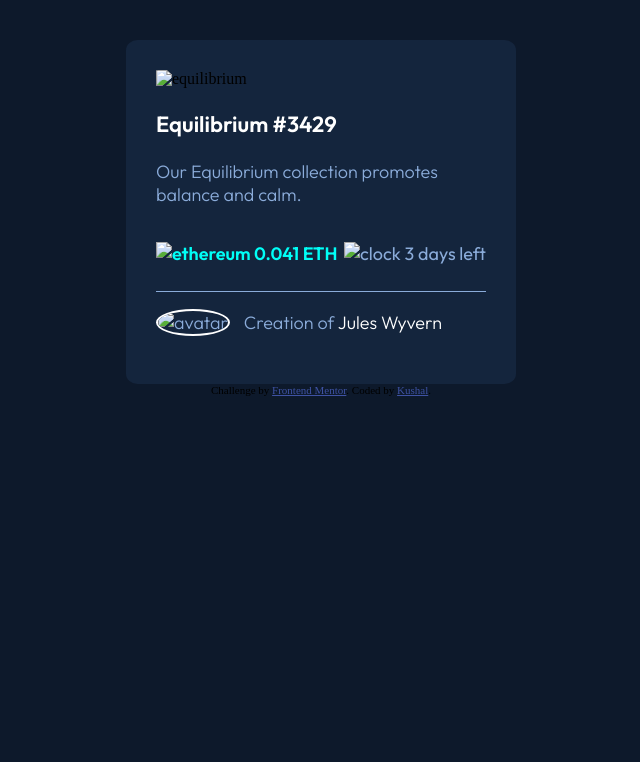
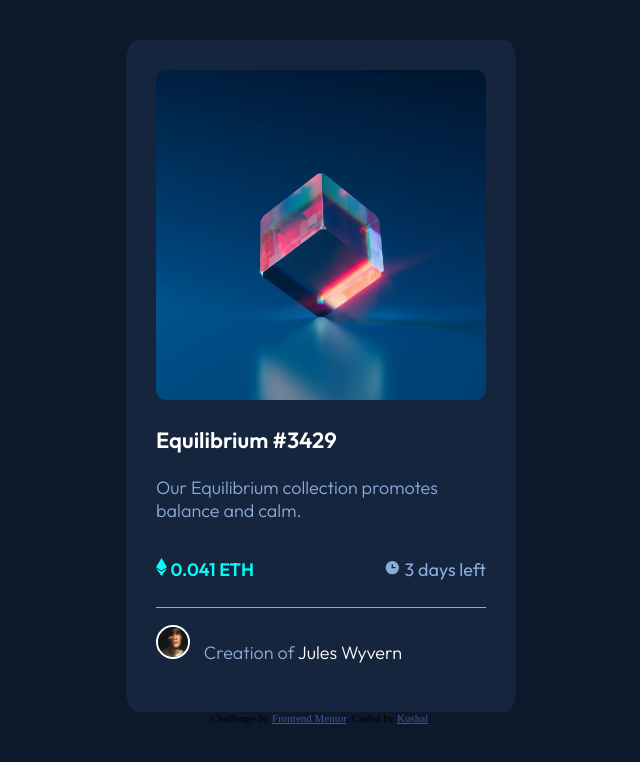
Before and after one commit to kkakumanomi/NFT-preview-card-component, a plain HTML site: page index.html in a window 1280 px wide. Shown: the top 762 px of the page, without its empty margins (399-1039 px from the left). Drawn offline with Linux system fonts and the light colour scheme.

Commit message:
Update index.html

```diff
--- a/index.html
+++ b/index.html
@@ -5,7 +5,7 @@
   <meta charset="UTF-8">
   <meta name="viewport" content="width=device-width, initial-scale=1.0"> <!-- displays site properly based on user's device -->
 
-  <link rel="icon" type="image/png" sizes="32x32" href="./images/favicon-32x32.png">
+  <link rel="icon" type="image/png" sizes="32x32" href="favicon-32x32.png">
 
   <title>Frontend Mentor | NFT preview card component</title>
 
@@ -18,25 +18,25 @@
 <body>
   <div class="card">
 
-    <img class="equilibrium" src="images/image-equilibrium.jpg" alt="equilibrium">
+    <img class="equilibrium" src="image-equilibrium.jpg" alt="equilibrium">
 
     <p class="heading">Equilibrium #3429</p>
 
     <p>Our Equilibrium collection promotes balance and calm.</p>
 
     <p class="eth">
-      <img src="images/icon-ethereum.svg" alt="ethereum">
+      <img src="icon-ethereum.svg" alt="ethereum">
       0.041 ETH
     </p>
     <p class="days">
-      <img src="images/icon-clock.svg" alt="clock">
+      <img src="icon-clock.svg" alt="clock">
       3 days left
     </p>
 
     <hr>
 
     <p>
-      <img class="avatar" src="images/image-avatar.png" alt="avatar">
+      <img class="avatar" src="image-avatar.png" alt="avatar">
       Creation of<span class="creator"> Jules Wyvern</span>
     </p>
 
```
